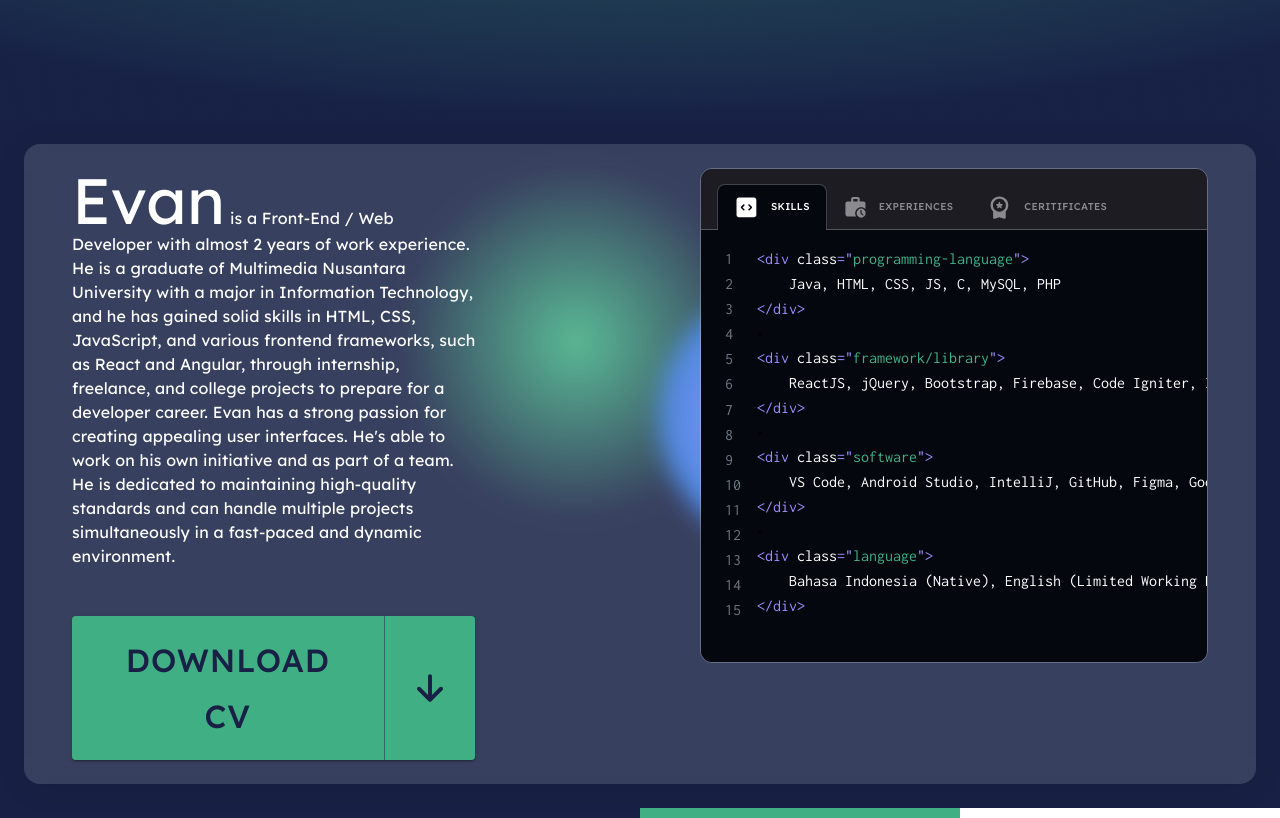
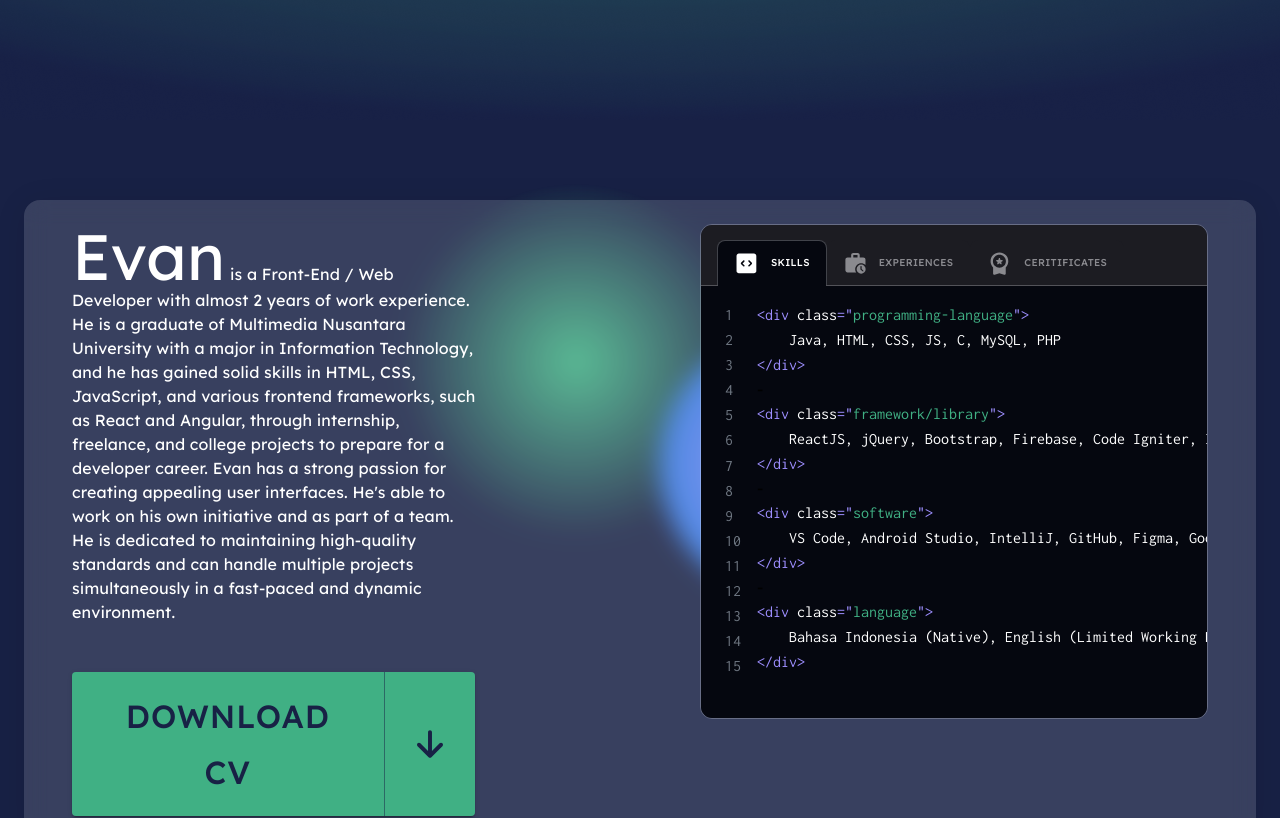
Before and after one commit to evan00144/evann, a React (Vite) app: page / in a window 1280 px wide. Shown: the part 680-1498 px from the top of the page. Built offline with nearby package versions, Linux system fonts and the light colour scheme.

Commit message:
bug height

```diff
--- a/src/pages/Section/SectionTwo/SectionTwoPage.tsx
+++ b/src/pages/Section/SectionTwo/SectionTwoPage.tsx
@@ -94,6 +94,10 @@ export default function SectionTwoPage() {
     <div>
       <Container
         maxWidth="xl"
+        sx={{
+          minHeight: "100vh",
+          display: "flex",
+        }}
       >
         <Box sx={{ flex: "1", position: "relative" }}>
           <Grid
```
